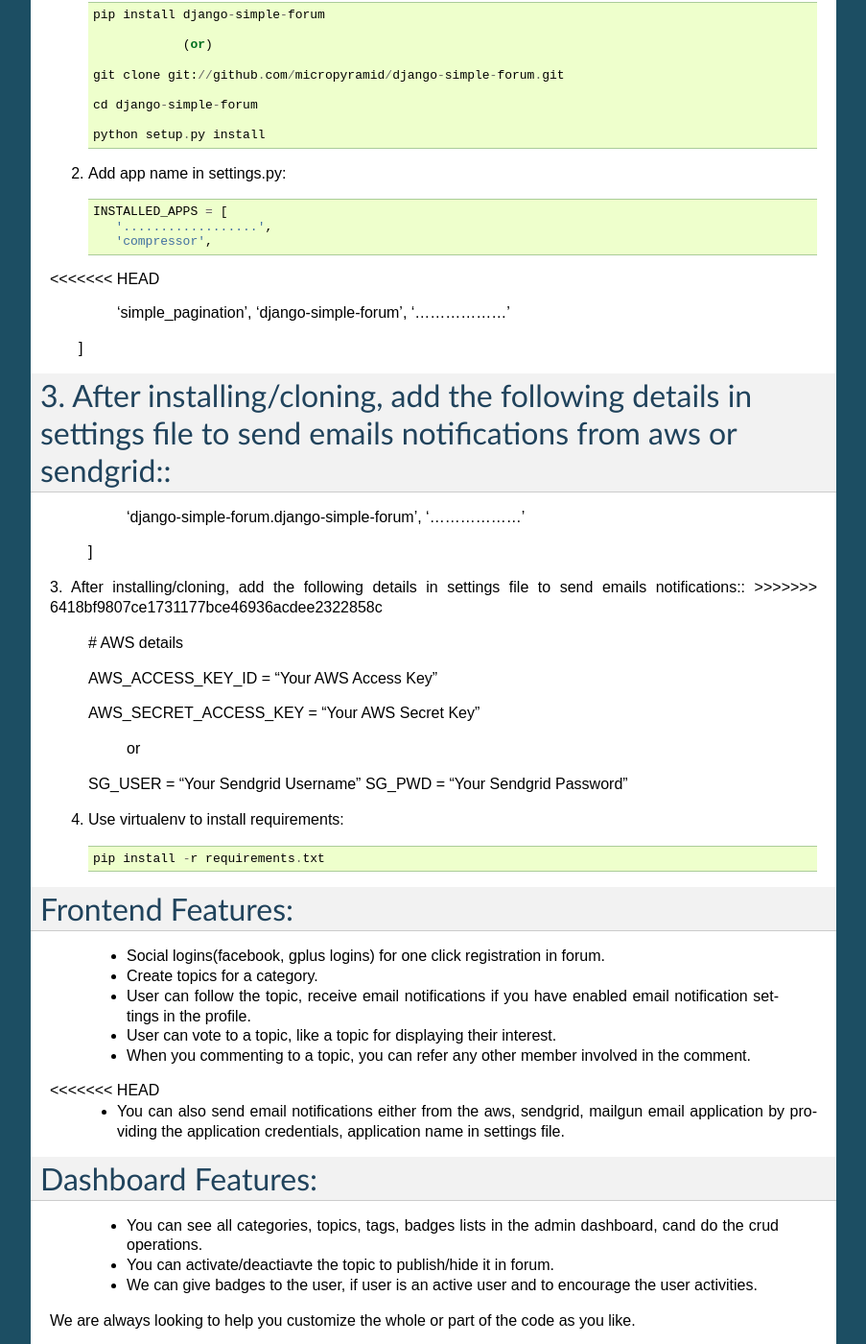
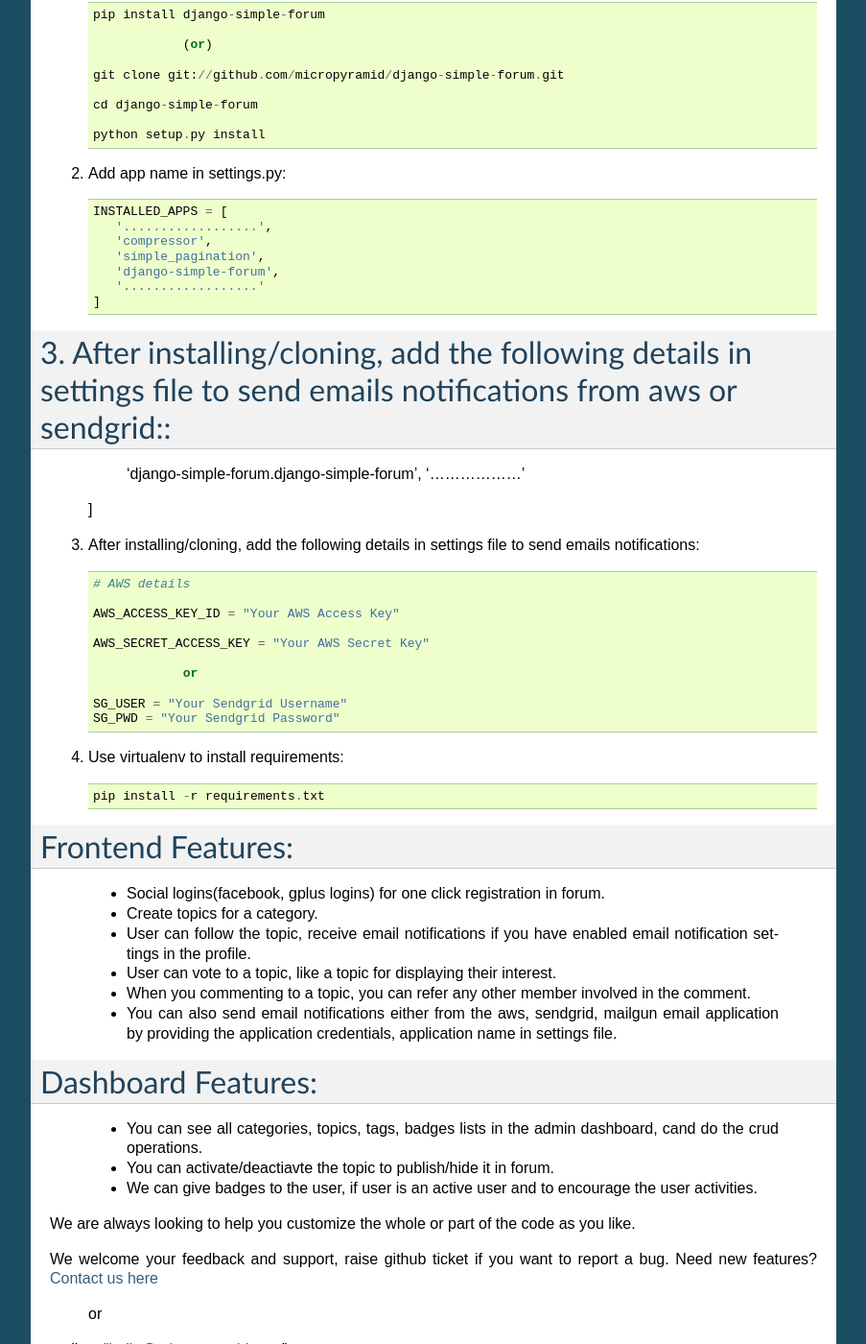
Before and after one commit to MicroPyramid/django-simple-forum, a Sphinx documentation site: the page built from docs/source/index.rst, in a window 1280 px wide and 1400 px high, scrolled down 579 px. Shown: the whole window at 96% size, without its empty margins (198-1101 px from the left). Built offline with Sphinx 7.4.7, drawn with Linux system fonts in a browser that asks for light colours.

Commit message:
Conflicts headings text removed

```diff
--- a/docs/source/index.rst
+++ b/docs/source/index.rst
@@ -41,7 +41,6 @@
     INSTALLED_APPS = [
        '..................',
        'compressor',
-<<<<<<< HEAD
        'simple_pagination',
        'django-simple-forum',
        '..................'
@@ -54,7 +53,6 @@
     ]
 
 3. After installing/cloning, add the following details in settings file to send emails notifications::
->>>>>>> 6418bf9807ce1731177bce46936acdee2322858c
 
     # AWS details
 
@@ -80,7 +78,6 @@
     * User can follow the topic, receive email notifications if you have enabled email notification settings in the profile.
     * User can vote to a topic, like a topic for displaying their interest.
     * When you commenting to a topic, you can refer any other member involved in the comment.
-<<<<<<< HEAD
     * You can also send email notifications either from the aws, sendgrid, mailgun email application by providing the application credentials, application name in settings file.
 =======
     * You can also send email notifications from the aws, sendgrid, mailgun email application by providing the application credentials.
```
